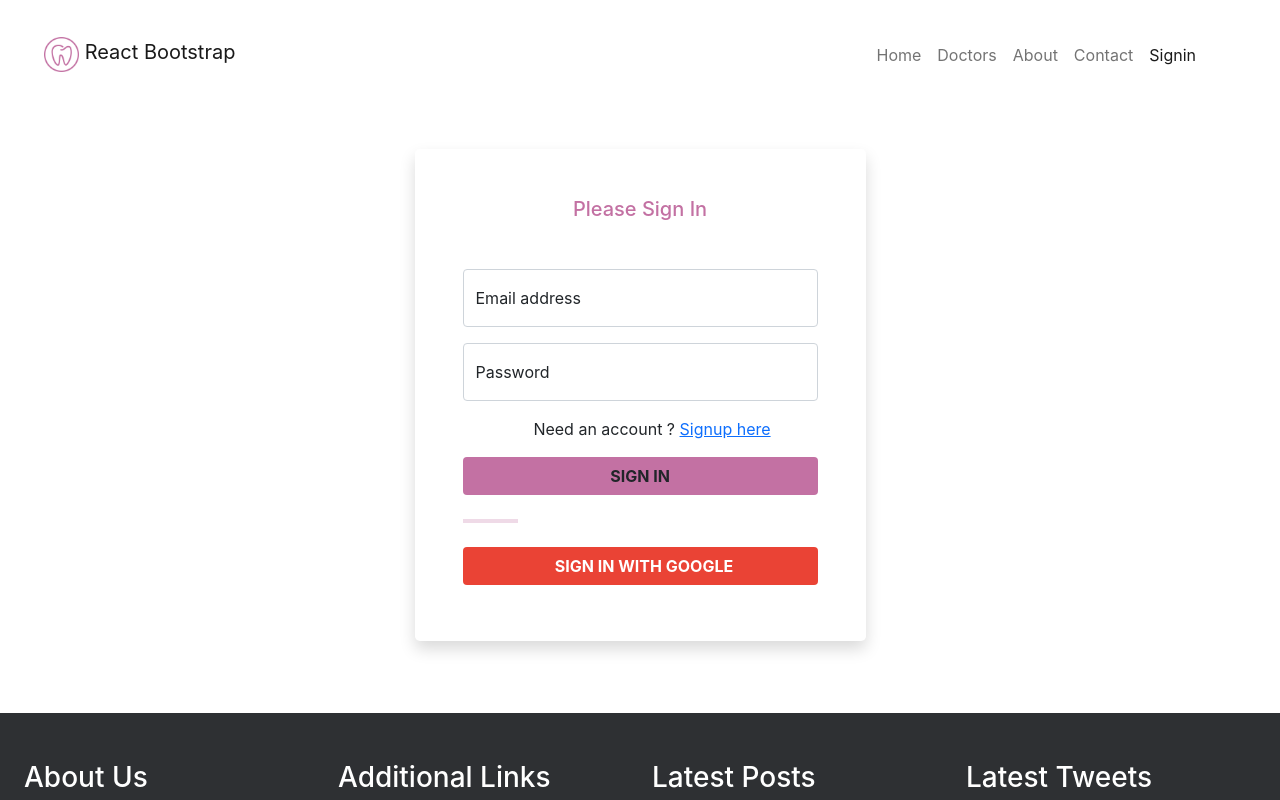
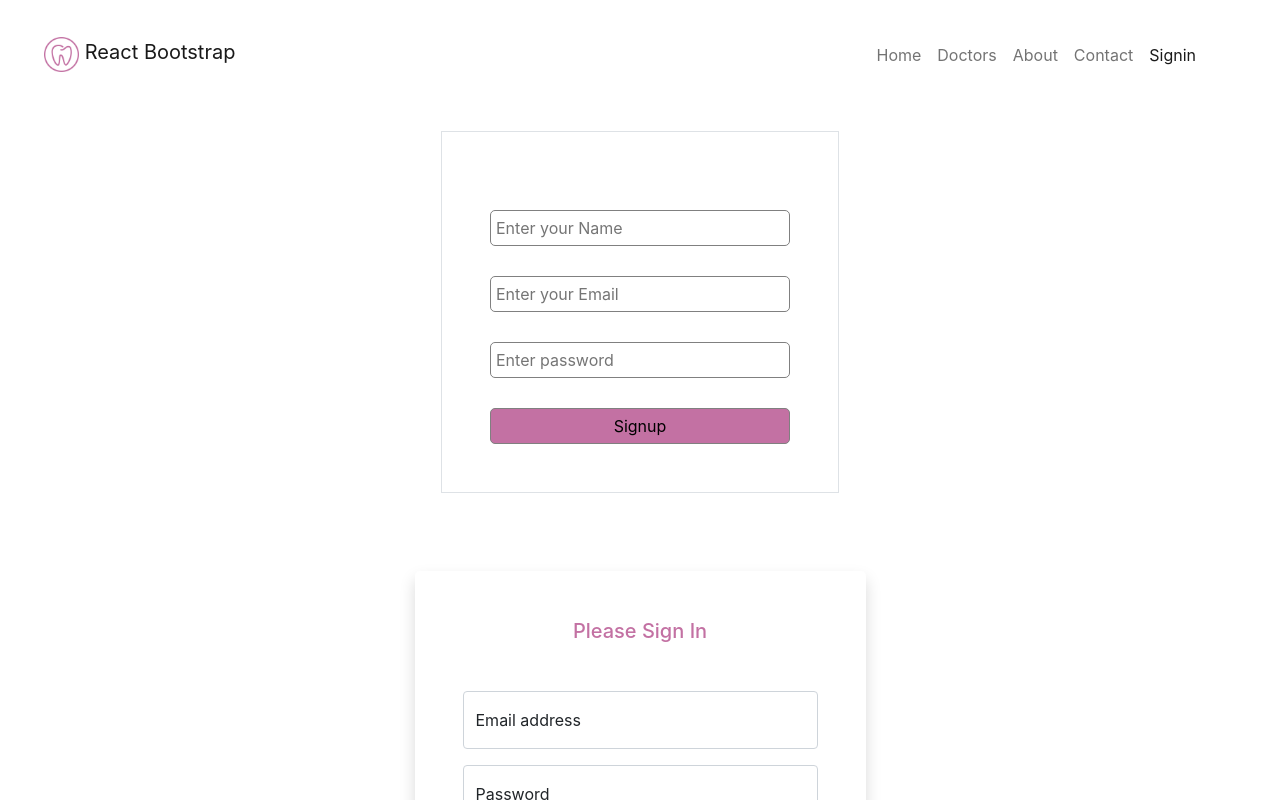
Before and after one commit to kawsarm104/medicenter-detistry, a React (Create React App) app: page /signin in a window 1280 px wide. Shown: the top 800 px of the page. Built offline with nearby package versions, Linux system fonts and the light colour scheme; no server answers.

Commit message:
user register working

```diff
--- a/package.json
+++ b/package.json
@@ -11,6 +11,7 @@
     "react": "^17.0.2",
     "react-bootstrap": "^2.0.0-rc.1",
     "react-dom": "^17.0.2",
+    "react-hook-form": "^7.17.5",
     "react-router-dom": "^5.3.0",
     "react-scripts": "4.0.3",
     "web-vitals": "^1.1.2"
--- a/src/Hooks/useFirebase.js
+++ b/src/Hooks/useFirebase.js
@@ -48,14 +48,14 @@ const useFirebase = () => {
     return () => unsubscribed;
   }, []);
   //email  pass
-   const handleUserRegister = (email, password) => {
-     createUserWithEmailAndPassword(auth, email, password)
-       .then((result) => {
-         console.log(result.user);
-       })
-       .catch((error) => {
-         const errorMessage = error.message;
-       });
+   const handleUserRegister = (email, password,displayName) => {
+     return createUserWithEmailAndPassword(auth, email, password,displayName)
+      //  .then((result) => {
+      //    console.log(result.user);
+      //  })
+      //  .catch((error) => {
+      //    const errorMessage = error.message;
+      //  });
   };
   const handleUserLogin = (email, password) => {
     return signInWithEmailAndPassword(auth, email, password)
--- /dev/null
+++ b/src/Pages/Auth/HookForm/HookForm.css
@@ -0,0 +1,17 @@
+.signin-form{
+    margin:30px 150px;
+}
+.signin-form input {
+    display: block;
+    margin-top: 30px;
+    padding: 5px;
+    border: 1px solid gray;
+    border-radius: 5px;
+    width: 300px;
+}
+.error{
+    color: red;
+}
+.signin-btn{
+  background-color: #c371a3;
+}
--- /dev/null
+++ b/src/Pages/Auth/HookForm/HookForm.js
@@ -0,0 +1,73 @@
+// import { confirmPasswordReset } from "@firebase/auth";
+import React from "react";
+import { Container } from "react-bootstrap";
+import { useForm } from "react-hook-form";
+import { useHistory, useLocation } from "react-router";
+import useFirebase from "../../../Hooks/useFirebase";
+import "./HookForm.css";
+const HookForm = () => {
+  const location = useLocation();
+  const history = useHistory();
+  const { setUser, handleUserRegister, handleUserLogin } = useFirebase();
+
+  const {
+    register,
+    handleSubmit,
+
+    formState: { errors },
+  } = useForm();
+  const onSubmit = (data) => {
+    handleUserRegister(data.email, data.password, data.displayName)
+      .then((result) => {
+        console.log(result.user);
+      })
+      .catch((error) => {
+        const errorMessage = error.message;
+      });
+    console.log(data);
+    setUser(data);
+    console.log(data.email);
+  };
+  //  const handleRegister = () => {
+  //    handleUserRegister(data.email, data.password);
+  //  };
+  return (
+    <Container className="d-flex justify-content-center ">
+      <form
+        className="signin-form border p-5"
+        onSubmit={handleSubmit(onSubmit)}
+      >
+        {/* <label htmlFor="name">Name</label> */}
+        <input
+          id="displayName"
+          placeholder="Enter your Name"
+          {...register("displayName", { required: true, maxLength: 30 })}
+        />
+        {errors.displayName && errors.displayName.type === "required" && (
+          <span className="error">Name is required</span>
+        )}
+        {errors.displayName && errors.displayName.type === "maxLength" && (
+          <span className="error">Max length exceeded</span>
+        )}
+
+        <input
+          placeholder="Enter your Email"
+          {...register("email", { required: true })}
+        />
+        {errors.email && <span className="error">Email is required</span>}
+
+        <input
+          placeholder="Enter password"
+          defaultValue=""
+          //   onClick={handleRegister}
+          {...register("password", { required: true })}
+        />
+        {errors.password && <span className="error">Password is required</span>}
+
+        <input type="submit" value="Signup" className="signin-btn" />
+      </form>
+    </Container>
+  );
+};
+
+export default HookForm;
--- a/src/Pages/Auth/Signin/Signin.js
+++ b/src/Pages/Auth/Signin/Signin.js
@@ -3,6 +3,7 @@ import { useHistory, useLocation } from "react-router";
 import { Link } from "react-router-dom";
 // import useAuth from './../../../hooks/useAuth';
 import useAuth from "../../../Hooks/useAuth";
+import HookForm from "../HookForm/HookForm";
 import "./Signin.css";
 // import useAuth from './../../../Hooks/useAuth'
 
@@ -22,6 +23,8 @@ const Signin = () => {
 
   // const { signInUsingGoogle } = useAuth();
   return (
+    <>
+      <HookForm></HookForm>
     <div className="text-center Signin-container ">
       {/* <h2 className=" text-info  ">Please Signin</h2> */}
 
@@ -95,7 +98,8 @@ const Signin = () => {
           </div>
         </div>
       </div>
-    </div>
+      </div>
+      </>
   );
 };
 
--- a/src/Pages/Auth/Signup/Signup.js
+++ b/src/Pages/Auth/Signup/Signup.js
@@ -1,18 +1,13 @@
 import React, { useState } from "react";
+import { useHistory, useLocation } from "react-router";
 import useFirebase from "../../../Hooks/useFirebase";
-import { useHistory, useLocation } from "react-router";
 // import useFirebase from "../../Hook/useFirebase";
 
 const Signup = () => {
   const location = useLocation();
   const history = useHistory();
-  const {
-    user,
-      setUser,
-    setIsLoading,
-    handleUserRegister,
-    handleUserLogin,
-  } = useFirebase();
+  const { setUser, setIsLoading, handleUserRegister, handleUserLogin } =
+    useFirebase();
 
   const [email, setEmail] = useState("");
   const [name, setName] = useState("");
@@ -44,10 +39,14 @@ const Signup = () => {
   return (
     <div className="div d-flex justify-content-center align-items-center">
       <div className="row ">
-        <div className="col-md-6">
+        <div className=" col-sm-12 col-md-6">
           <div>
             <div className="form-input mt-5">
-              <input className="mt-2 p-2" type="name" placeholder="Name" />
+              <input
+                className="mt-2 p-2"
+                type="displayName"
+                placeholder="Name"
+              />
               <input
                 onChange={hanldeEmail}
                 className="mt-2 p-2"
```
Also changed, not shown: 1 other file (tests, documents, lock files or other folders). Lines whose indentation alone changed are shown as unchanged.
